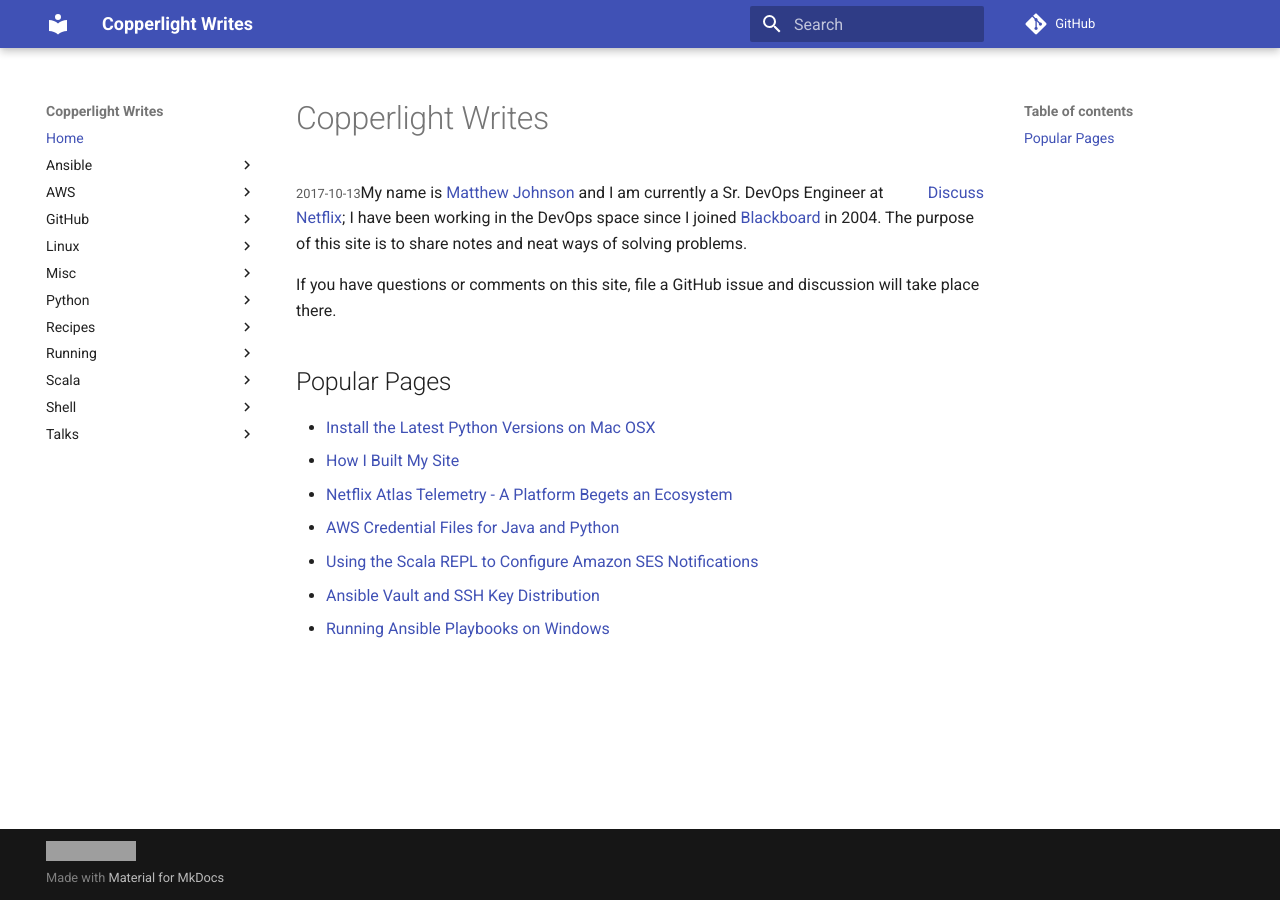
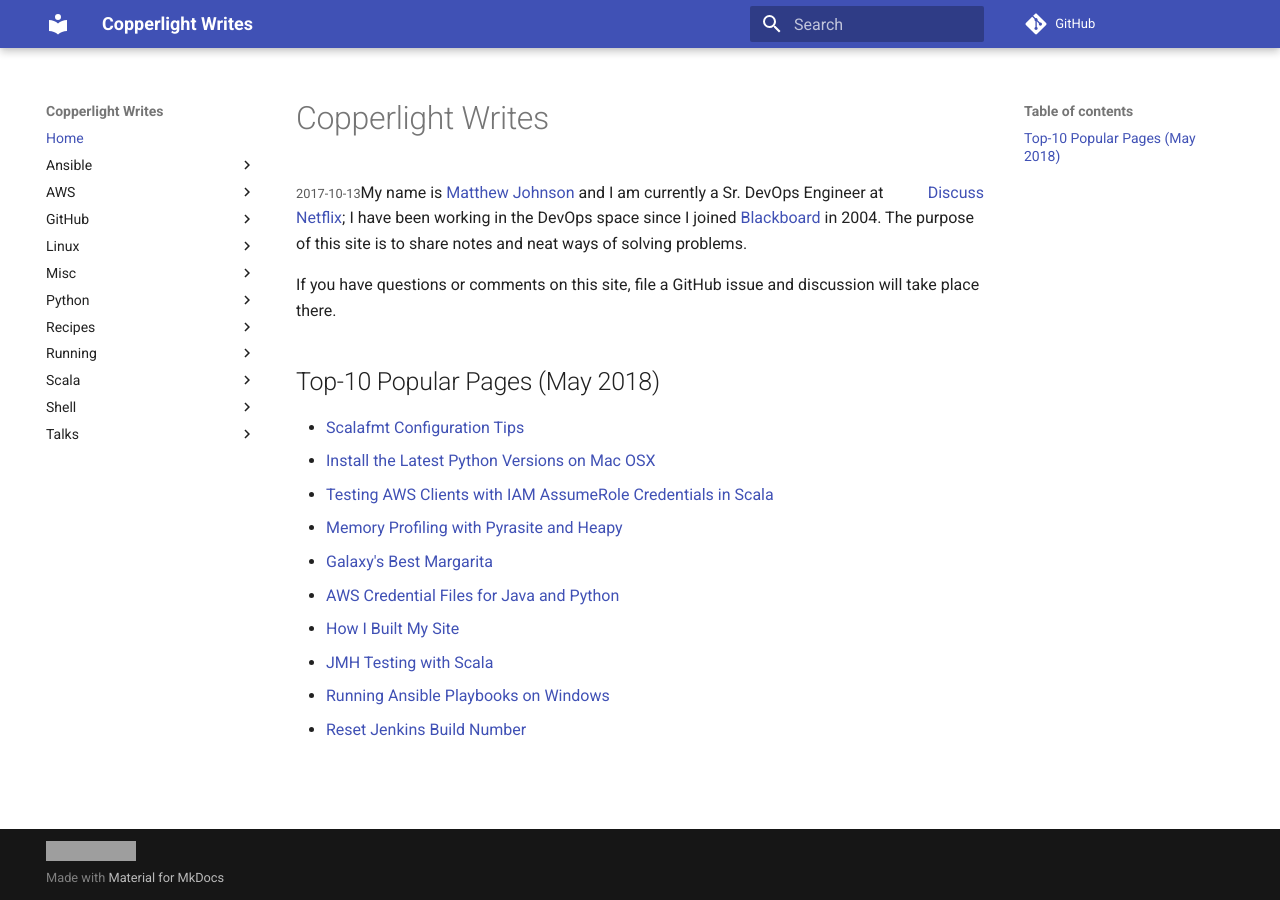
Before and after one commit to copperlight/copperlight.github.io, an MkDocs documentation site: the page built from docs/index.md, in a window 1280 px wide. Built offline with MkDocs 1.6.1 and Material for MkDocs 9.7.7, drawn with Linux system fonts in a browser that asks for light colours; some web fonts are replaced; comment, search, counter and statistics services are not loaded; old or Windows-style settings are respelled for this version of MkDocs; grey boxes are pictures that could not be loaded.

Commit message:
update popular pages for may 2018

```diff
--- a/docs/index.md
+++ b/docs/index.md
@@ -9,12 +9,15 @@ My name is [Matthew Johnson](http://www.linkedin.com/in/mjjohnson33) and I am cu
 
 If you have questions or comments on this site, file a GitHub issue and discussion will take place there.
 
-## Popular Pages
+## Top-10 Popular Pages (May 2018)
 
+* [Scalafmt Configuration Tips](scala/scalafmt-configuration-tips.md)
 * [Install the Latest Python Versions on Mac OSX](python/install-the-latest-python-versions-on-macosx.md)
+* [Testing AWS Clients with IAM AssumeRole Credentials in Scala](scala/testing-aws-clients-with-iam-assumerole-credentials-in-scala.md)
+* [Memory Profiling with Pyrasite and Heapy](python/memory-profiling-with-pyrasite-and-heapy.md)
+* [Galaxy's Best Margarita](recipes/galaxys-best-margarita.md)
+* [AWS Credential Files for Java and Python](aws/aws-credential-files-for-java-and-python.md)
 * [How I Built My Site](github/how-i-built-my-site.md)
-* [Netflix Atlas Telemetry - A Platform Begets an Ecosystem](talks/netflix-atlas-telemetry-a-platform-begets-an-ecosystem.md)
-* [AWS Credential Files for Java and Python](aws/aws-credential-files-for-java-and-python.md)
-* [Using the Scala REPL to Configure Amazon SES Notifications](scala/using-the-scala-repl-to-configure-amazon-ses-notifications.md)
-* [Ansible Vault and SSH Key Distribution](ansible/ansible-vault-and-ssh-key-distribution.md)
+* [JMH Testing with Scala](scala/jmh-testing-with-scala.md)
 * [Running Ansible Playbooks on Windows](ansible/running-ansible-playbooks-on-windows.md)
+* [Reset Jenkins Build Number](misc/reset-jenkins-build-number.md)
```
